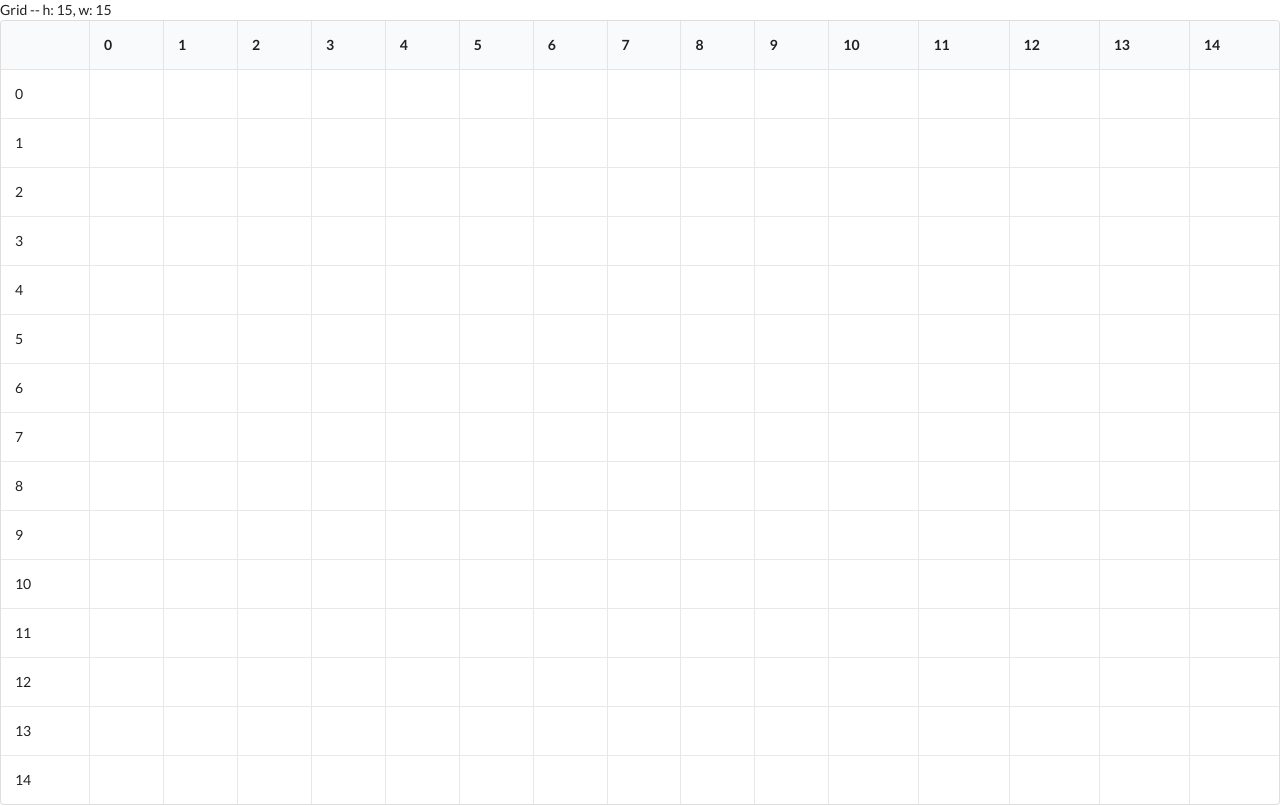
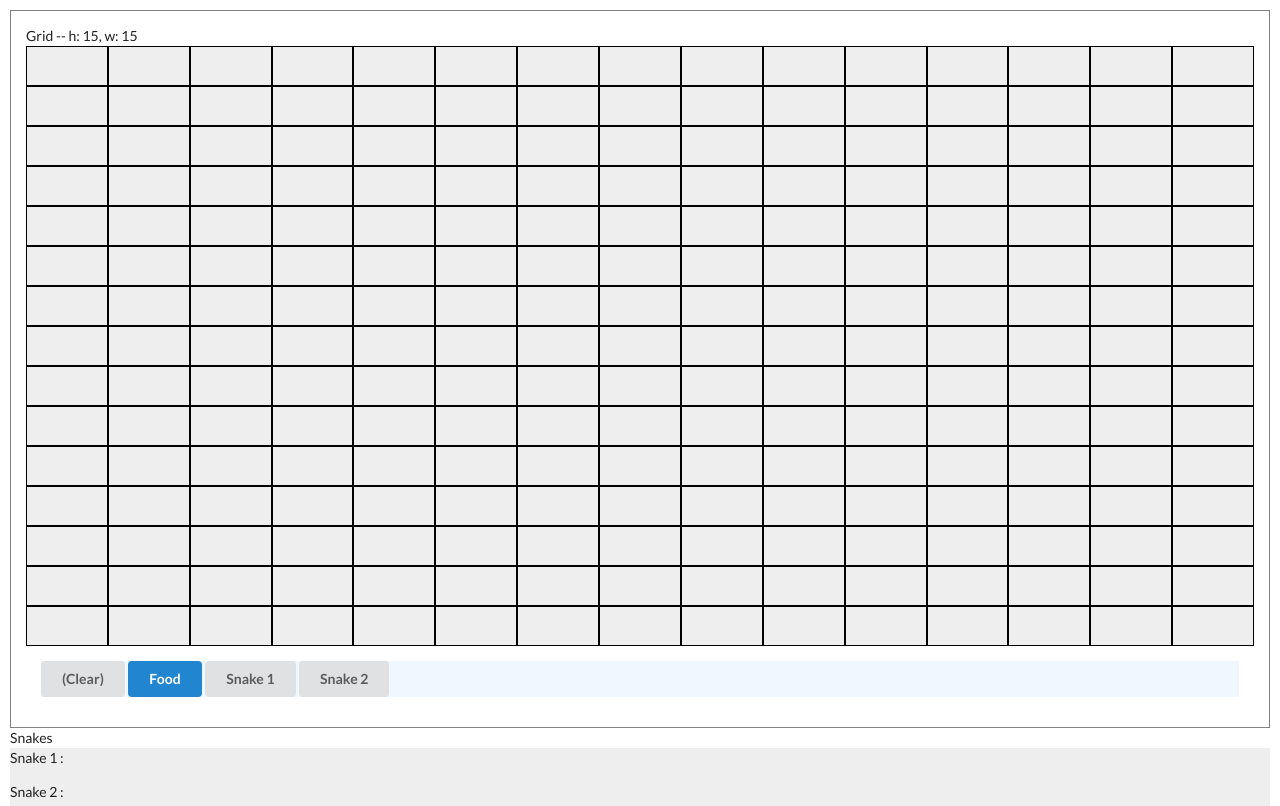
Before and after one commit to JNotelddim/coordinate-plotter, a React (Create React App) app: page / in a window 1280 px wide. Shown: the top 806 px of the page. Built offline with nearby package versions, Linux system fonts and the light colour scheme.

Commit message:
WIP replace table element with gridCSS styled div
currently struggling because I want to get the cells to be square, and have the grid take up the whole width, but I don't know CSS well enough lol

```diff
--- a/src/components/App.js
+++ b/src/components/App.js
@@ -1,15 +1,21 @@
 import React from "react";
+import styled from "styled-components";
 import Grid from "./Grid";
 import Output from "./Output";
 import Snakes from "./Snakes";
 
+let Container = styled.div`
+  height: auto;
+  padding: 10px;
+`;
+
 const App = () => {
   return (
-    <div>
+    <Container>
       <Grid />
       <Snakes />
       <Output />
-    </div>
+    </Container>
   );
 };
 
--- a/src/components/Cell.js
+++ b/src/components/Cell.js
@@ -1,10 +1,20 @@
 import React from "react";
 import { connect } from "react-redux";
+import styled from "styled-components";
 import { setCellContents } from "../state/grid/grid.actions";
 
+let Cell = styled.div.attrs(({ x, y, value, inputMode }) => ({
+  onClick: () => setCellContents(inputMode, x, y),
+  text: { value }
+}))`
+  background: #eee;
+  border: 1px solid black;
+`;
+
+/*
 const Cell = ({ x, y, value, setCellContents, inputMode }) => {
   return <td onClick={() => setCellContents(inputMode, x, y)}>{value}</td>;
-};
+};*/
 
 const mapStateToProps = (state, ownProps) => {
   return {
--- a/src/components/Grid.js
+++ b/src/components/Grid.js
@@ -1,16 +1,36 @@
 import React from "react";
 import { connect } from "react-redux";
+import styled from "styled-components";
 import Cell from "./Cell";
 import InputModeSelector from "./InputModeSelector";
+
+let Wrapper = styled.div`
+  border: 1px solid grey;
+  padding: 15px;
+`;
+
+let StyledGrid = styled.div`
+  display: grid;
+  height: 600px;
+  grid-template-columns: repeat(15, auto);
+  grid-template-rows: repeat(15, auto);
+`;
 
 const Grid = ({ grid }) => {
   let { height, width, contents } = grid;
 
   return (
-    <div>
+    <Wrapper>
       Grid -- h: {height}, w: {width}
-      <table className="ui celled padded table">
-        {/* HEADERS */}
+      <StyledGrid>
+        {contents.map((row, y) =>
+          row.map((cell, x) => <Cell key={x} x={x} y={y} value={cell}></Cell>)
+        )}
+      </StyledGrid>
+      {/*
+
+      <table className="ui celled padded table" style={{ display: "none" }}>
+        {/* HEADERS /}
         <thead>
           <tr>
             <th key={-1}></th>
@@ -22,7 +42,7 @@ const Grid = ({ grid }) => {
           </tr>
         </thead>
 
-        {/* TABLE BODY */}
+        {/* TABLE BODY /}
         <tbody>
           {contents.map((row, y) => (
             <tr key={y}>
@@ -34,8 +54,9 @@ const Grid = ({ grid }) => {
           ))}
         </tbody>
       </table>
+      */}
       <InputModeSelector />
-    </div>
+    </Wrapper>
   );
 };
 
```
